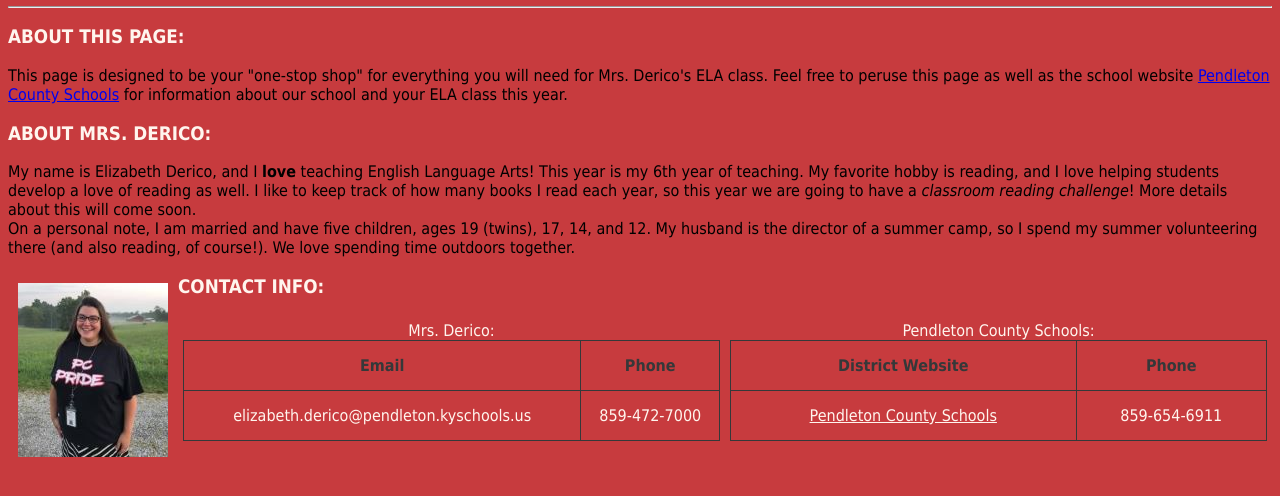
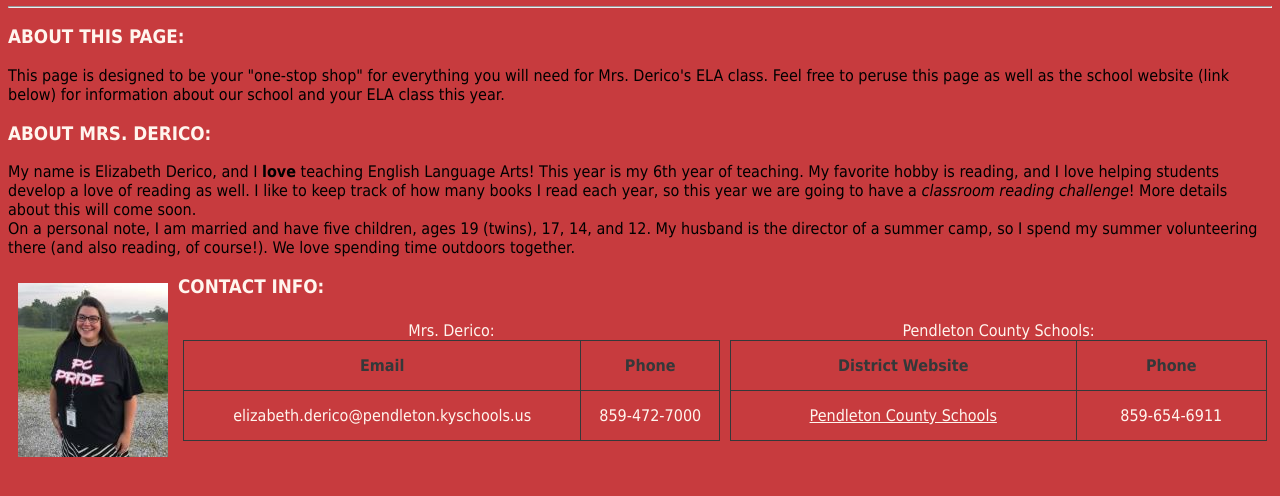
Before and after one commit to eaderico/ela-website, a plain HTML site: page index.html in a window 1280 px wide. Shown: the part 228-724 px from the top of the page. Drawn offline with Linux system fonts and the light colour scheme.

Commit message:
index.html

```diff
--- a/index.html
+++ b/index.html
@@ -23,7 +23,7 @@
 <hr>
 	<div class="box-2">
 		<h3><b>About this Page:</b></h3>
-		<p>This page is designed to be your "one-stop shop" for everything you will need for Mrs. Derico's ELA class. Feel free to peruse this page as well as the school website <a href="https://www.pendleton.kyschools.us/"target="_blank">Pendleton County Schools</a> for information about our school and your ELA class this year.</p>
+		<p>This page is designed to be your "one-stop shop" for everything you will need for Mrs. Derico's ELA class. Feel free to peruse this page as well as the school website (link below) for information about our school and your ELA class this year.</p>
 		<h3><b>About Mrs. Derico:</b></h3>
 		<p>My name is Elizabeth Derico, and I <strong>love</strong> teaching English Language Arts! This year is my 6th year of teaching. My favorite hobby is reading, and I love helping students develop a love of reading as well. I like to keep track of how many books I read each year, so this year we are going to have a <em>classroom reading challenge</em>! More details about this will come soon.<br>On a personal note, I am married and have five children, ages 19 (twins), 17, 14, and 12. My husband is the director of a summer camp, so I spend my summer volunteering there (and also reading, of course!). We love spending time outdoors together.</p>
 		<img src="elizabeth.jpg" alt="Mrs.Derico" />
```
